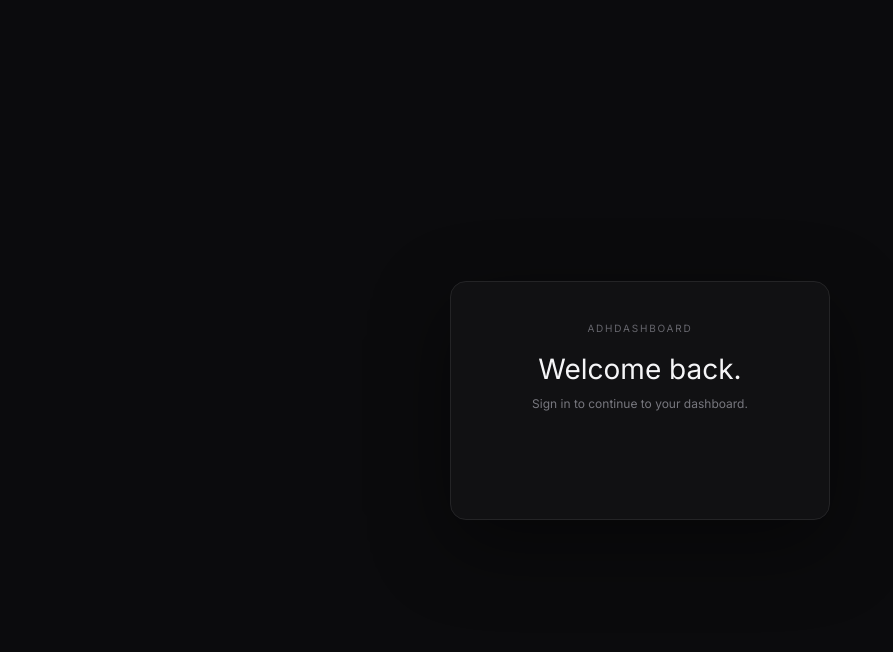
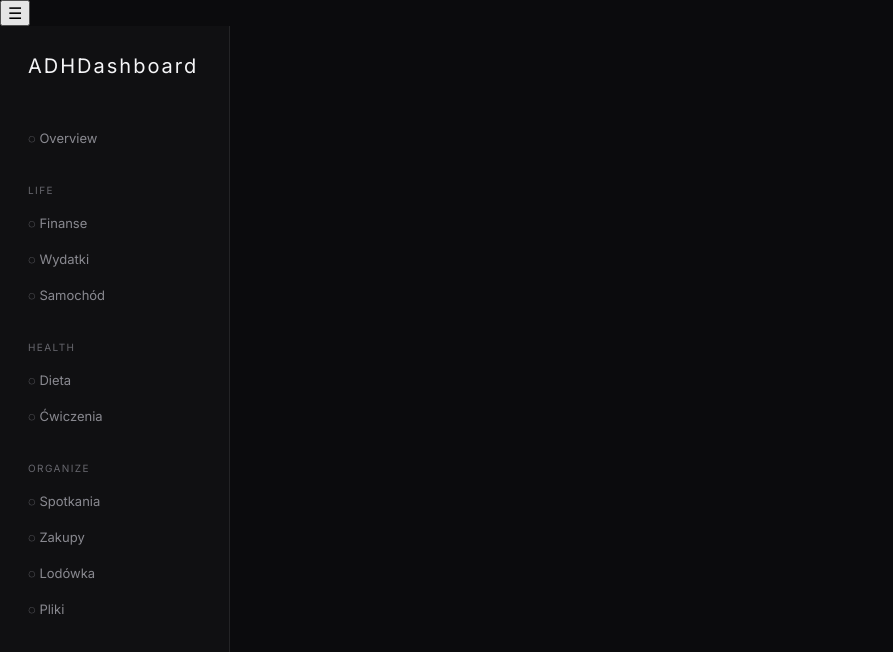
Before and after one commit to michalbieniek02/ADHDashboard, a React (Vite) app in the folder frontend/: page / in a window 1280 px wide. Shown: the top 652 px of the page, without its empty margins (0-893 px from the left). Built offline with nearby package versions, Linux system fonts and the light colour scheme; no server answers.

Commit message:
Update App.tsx

```diff
--- a/frontend/src/App.tsx
+++ b/frontend/src/App.tsx
@@ -1,104 +1,81 @@
 import { useState } from "react";
 
-import Sidebar from "./components/Sidebar";
-import Topbar from "./components/Topbar";
-import QuickAdd from "./components/QuickAdd";
-import Finance from "./components/Finance";
-import Login from "./components/Login";
-import Dashboard from "./pages/Dashboard";
-import Expenses from "./pages/Expenses";
-import { useTasks } from "./hooks/useTasks";
-import { useFinance } from "./hooks/useFinance";
+type SidebarProps = {
+  currentPage: string;
+  setCurrentPage: (page: string) => void;
+};
 
-function App() {
-  const [loggedIn, setLoggedIn] = useState(
-    !!localStorage.getItem("jwt")
+function Sidebar({
+  currentPage,
+  setCurrentPage,
+}: SidebarProps) {
+  const [mobileOpen, setMobileOpen] = useState(false);
+
+  const navItem = (
+    page: string,
+    label: string
+  ) => (
+    <button
+      className={`nav-item ${
+        currentPage === page ? "active" : ""
+      }`}
+      onClick={() => {
+        setCurrentPage(page);
+        setMobileOpen(false); // zamknij po kliknięciu na mobile
+      }}
+    >
+      {currentPage === page ? "◉" : "◌"} {label}
+    </button>
   );
 
-  const [currentPage, setCurrentPage] =
-    useState("dashboard");
+  return (
+    <>
+      <button
+        className="mobile-menu-btn"
+        onClick={() => setMobileOpen(true)}
+      >
+        ☰
+      </button>
 
-  const [quickAddOpen, setQuickAddOpen] =
-    useState(false);
-
- const {
-  tasks,
-  addTask,
-  toggleTask,
-  deleteTask,
-} = useTasks(loggedIn);
-
-  const {
-    balance,
-    expenses,
-    incomes,
-    loadExpenses,
-    addExpense,
-    addIncome,
-  } = useFinance(loggedIn);
-
-  const handleLogout = () => {
-    localStorage.removeItem("jwt");
-    localStorage.removeItem("user");
-
-    setLoggedIn(false);
-  };
-
-  if (!loggedIn) {
-    return <Login />;
-  }
-
-  return (
-    <div className="app">
-
-      <Sidebar
-        currentPage={currentPage}
-        setCurrentPage={setCurrentPage}
-      />
-
-      <main className="main">
-
-        <Topbar
-          onLogout={handleLogout}
-          onQuickAdd={() =>
-            setQuickAddOpen(true)
-          }
-        />
-
-       {currentPage === "finance" ? (
-  <Finance
-    incomes={incomes}
-    expenses={expenses}
-    onAddIncome={addIncome}
-    balance={balance}
-    onLoadExpenses={loadExpenses}
-  />
-) : currentPage === "expenses" ? (
-  <Expenses />
-) : (
-  <Dashboard
-    tasks={tasks}
-    balance={balance}
-    toggleTask={toggleTask}
-    deleteTask={deleteTask}
-    incomes={incomes}
-  />
-)}
-
-      </main>
-
-      {quickAddOpen && (
-        <QuickAdd
-          onClose={() =>
-            setQuickAddOpen(false)
-          }
-          onAddTask={addTask}
-          onAddExpense={addExpense}
+      {mobileOpen && (
+        <div
+          className="sidebar-overlay"
+          onClick={() => setMobileOpen(false)}
         />
       )}
 
-    </div>
+      <aside className={`sidebar ${mobileOpen ? "open" : ""}`}>
+        <div className="logo">ADHDashboard</div>
+
+        <nav>
+          <div className="nav-section">
+            {navItem("dashboard", "Overview")}
+          </div>
+
+          <div className="nav-section">
+            <span>LIFE</span>
+            {navItem("finance", "Finanse")}
+            {navItem("expenses", "Wydatki")}
+            {navItem("car", "Samochód")}
+          </div>
+
+          <div className="nav-section">
+            <span>HEALTH</span>
+            {navItem("diet", "Dieta")}
+            {navItem("training", "Ćwiczenia")}
+          </div>
+
+          <div className="nav-section">
+            <span>ORGANIZE</span>
+            {navItem("meetings", "Spotkania")}
+            {navItem("shopping", "Zakupy")}
+            {navItem("fridge", "Lodówka")}
+            {navItem("files", "Pliki")}
+          </div>
+        </nav>
+      </aside>
+    </>
   );
 }
 
-export default App;
+export default Sidebar;
```
